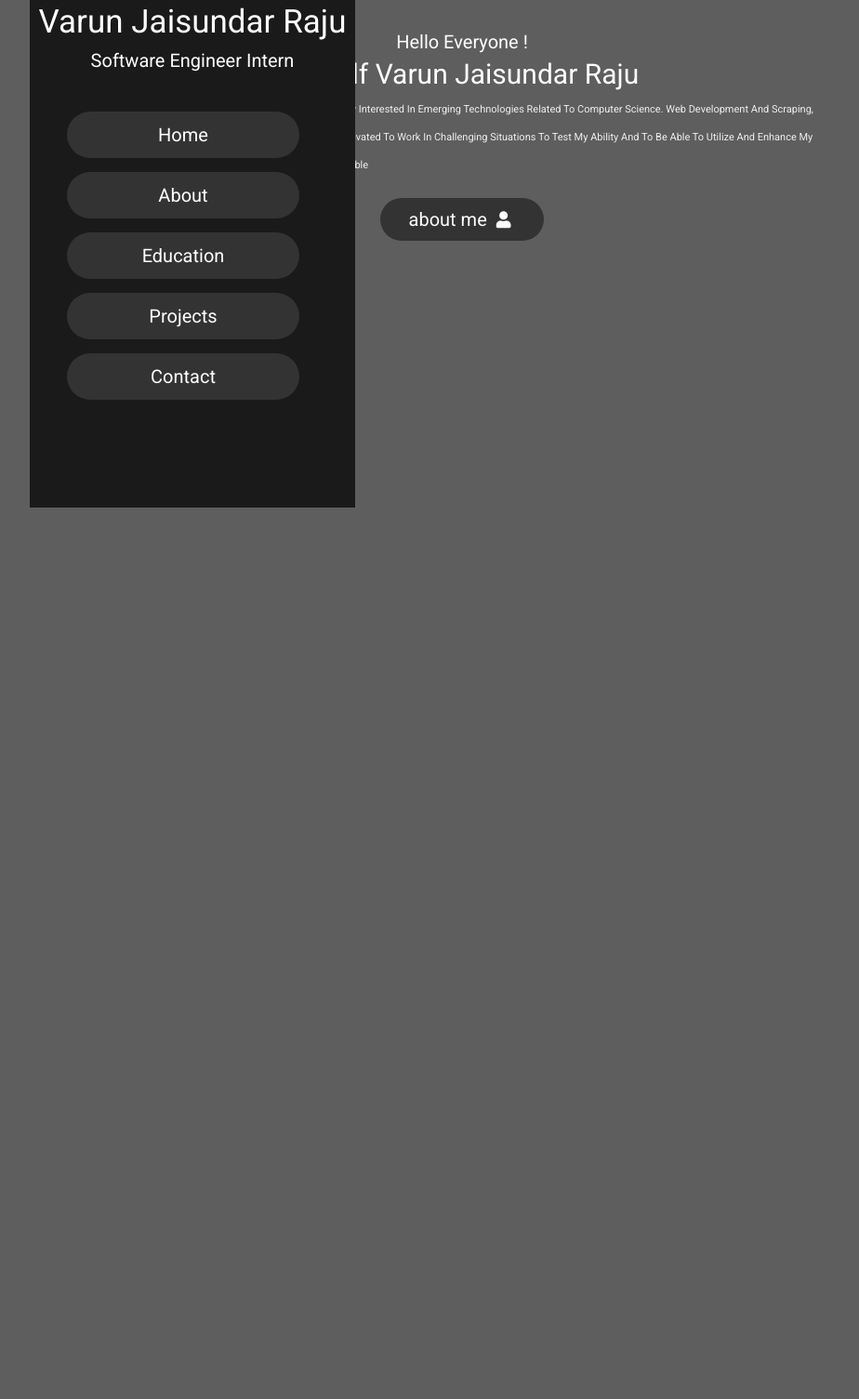
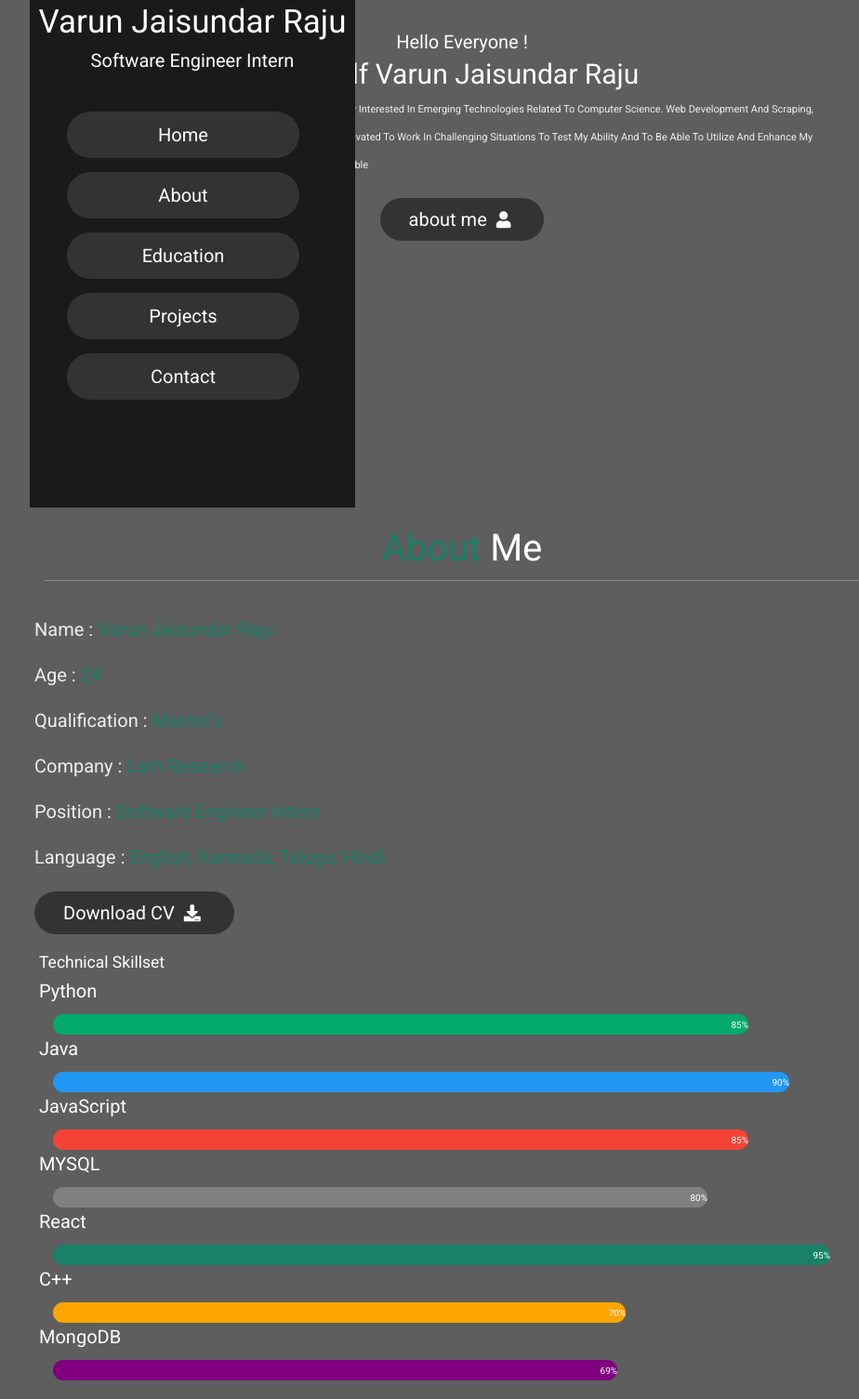
Before and after one commit to varunvjr/varunvjr.github.io, a plain HTML site: page index.html in a window 1280 px wide. Shown: the part 254-1759 px from the top of the page at 93% size, without its empty margins (318-1242 px from the left). Before the commit the page ends 800 px from the top, so only its background shows below. Drawn offline with nearby package versions, Linux system fonts and the light colour scheme.

Commit message:
About Section and SkillSet Range Slider has been added

```diff
--- a/css/style.css
+++ b/css/style.css
@@ -177,3 +177,80 @@ section{
     color: #eee;
 
 }
+
+* {box-sizing:border-box}
+
+/* Container for skill bars */
+.container {
+  width: 100%; /* Full width */
+ /* Grey background */
+}
+.skillHeading{
+    color: white;
+    font-size: 2rem;
+}
+.skills {
+  border-radius: 30px;
+  text-align: right; /* Right-align text */
+  padding-top: 3.5px; /* Add top padding */
+  padding-bottom: 3.5px; /* Add bottom padding */
+  color: white; /* White text color */
+}
+
+.python {width: 85%; background-color: #04AA6D;} /* Green */
+.java {width: 90%; background-color: #2196F3;} /* Blue */
+.javascript {width: 85%; background-color: #f44336;} /* Red */
+.mysql {width: 80%; background-color: #808080;}
+.react {width: 95%; background-color: var(--yellow);}
+.c {width: 70%; background-color: orange;}
+.mongo {width: 69%; background-color: purple;}
+
+.about .row{
+    display: flex;
+    align-items: center;
+    justify-content: center;
+    flex-wrap: wrap;
+    padding: 1rem 0;
+}
+.about .row .info{
+    flex:1 1 48rem;
+    padding: 2rem 1rem;
+    padding-left: 1rem;
+}
+
+.about .row .info h3{
+    font-size: 2rem;
+    color: var(--yellow);
+    padding:1rem 0;
+    font-weight: normal;
+}
+.about .row .info h3 span{
+    color:#eee;
+    padding:0 0.5;
+}
+
+.about .row .counter{
+    flex: 1 1 48rem;
+    display: flex;
+    justify-content: center;
+    flex-wrap: wrap;
+}
+
+.about .row .counter .box{
+    width: 20rem;
+    background: #222;
+    text-align: center;
+    padding: 2rem;
+    margin: 2rem;
+
+}
+
+.about .row .counter .box span{
+    font-size: 2rem;
+    color: var(--yellow);
+}
+
+.about .row .counter .box h3{
+    font-size:2rem;
+    color: #fff;
+}
--- a/index.html
+++ b/index.html
@@ -51,5 +51,60 @@
   </section>
 
   <!-- home section ends -->
+   <!-- about section starts  -->
+
+   <section class="about" id="about">
+    <h1 class="heading"><span>about</span> me</h1>
+
+    <div class="row">
+      <div class="info">
+        <h3><span> name : </span> Varun Jaisundar Raju</h3>
+        <h3><span> age : </span> 24</h3>
+        <h3><span> qualification : </span> Master's</h3>
+        <h3><span> company : </span> Lam Research</h3>
+        <h3><span> position : </span> Software Engineer Intern</h3>
+        <h3><span> language : </span> English, Kannada, Telugu, Hindi</h3>
+        <a href="./data/Varun Jaisundar Raju Resume'.pdf" download><button class="btn">
+            Download CV <i class="fas fa-download"></i></button></a>
+      </div>
+
+      <div class="container">
+        <h3 style="color:white">Technical Skillset</h3>
+        <p class="skillHeading">Python</p>
+        <div class="container">
+          <div class="skills python">85%</div>
+        </div>
+
+        <p class="skillHeading">Java</p>
+        <div class="container">
+          <div class="skills java">90%</div>
+        </div>
+
+        <p class="skillHeading">JavaScript</p>
+        <div class="container">
+          <div class="skills javascript">85%</div>
+        </div>
+
+        <p class="skillHeading">MYSQL</p>
+        <div class="container">
+          <div class="skills mysql">80%</div>
+        </div>
+        <p class="skillHeading">React</p>
+        <div class="container">
+          <div class="skills react">95%</div>
+        </div>
+        <p class="skillHeading">C++</p>
+        <div class="container">
+          <div class="skills c">70%</div>
+        </div>
+        <p class="skillHeading">MongoDB</p>
+        <div class="container">
+          <div class="skills mongo">69%</div>
+        </div>
+      </div>
+
+
+    </div>
+  </section>
 </body>
 </html>
```
